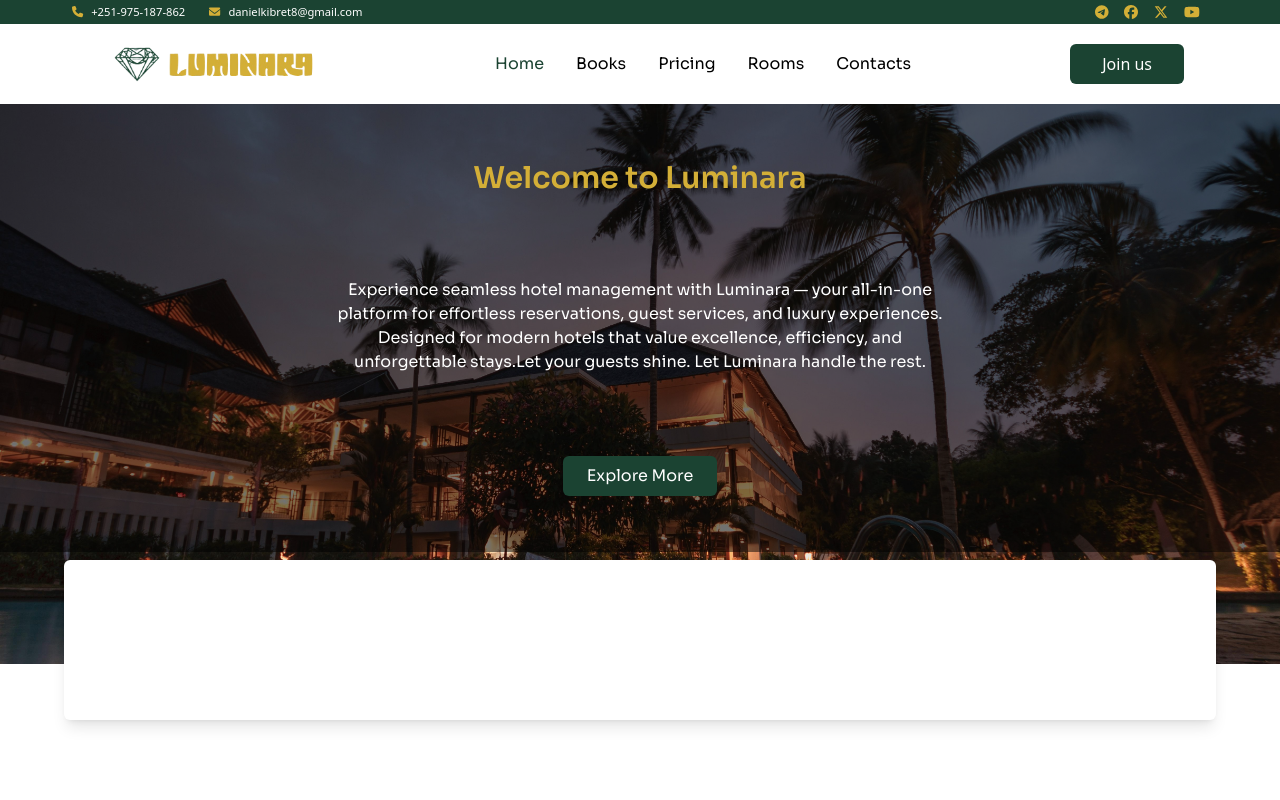
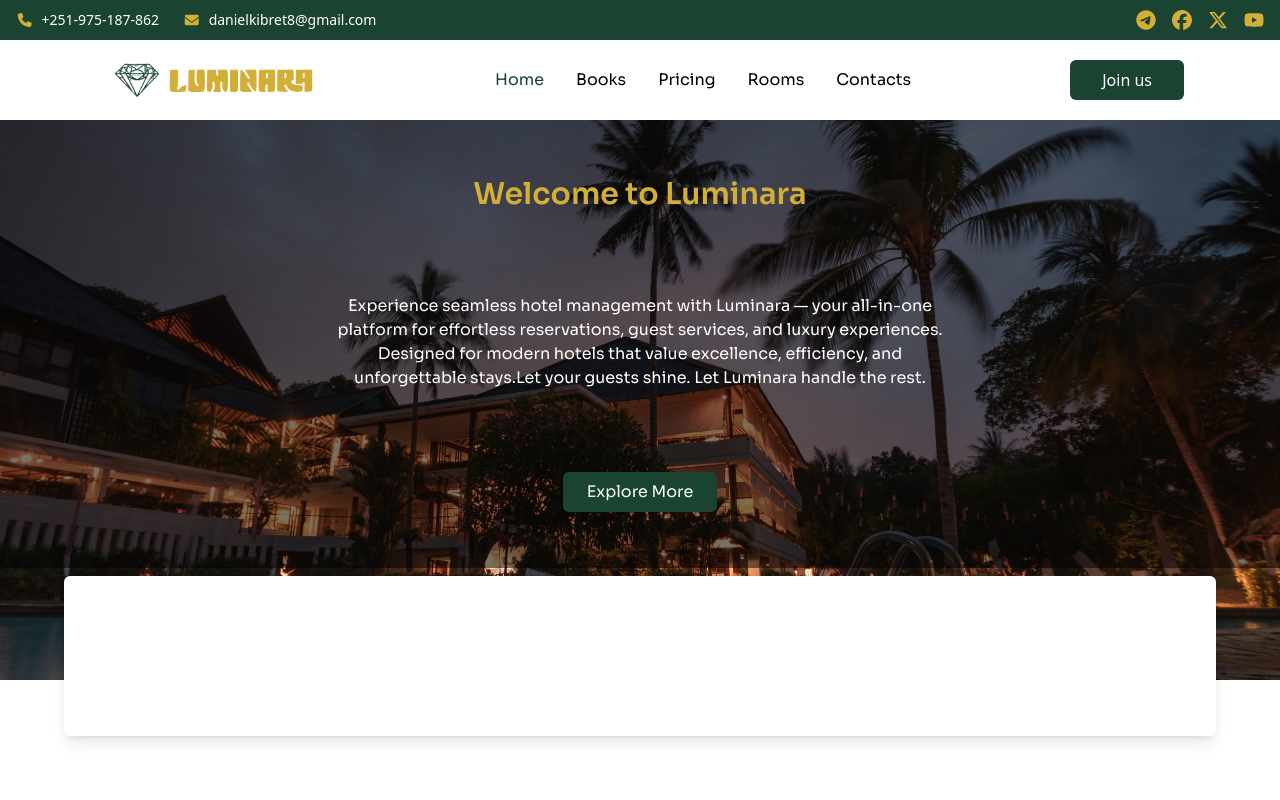
Before and after one commit to dani-dina/Hotel-Management-System-, a React (Vite) app in the folder frontend/: page / in a window 1280 px wide. Shown: the top 800 px of the page. Built offline with nearby package versions, Linux system fonts and the light colour scheme.

Commit message:
Navigation

```diff
--- a/frontend/src/components/Info.jsx
+++ b/frontend/src/components/Info.jsx
@@ -1,9 +1,5 @@
 import { FontAwesomeIcon } from '@fortawesome/react-fontawesome';
-
-// ✅ Solid icons
 import { faEnvelope, faPhone } from '@fortawesome/free-solid-svg-icons';
-
-// ✅ Brand icons
 import {
   faTelegram,
   faFacebook,
@@ -12,24 +8,68 @@ import {
 } from '@fortawesome/free-brands-svg-icons';
 
 const Info = () => {
+  const contactInfo = [
+    {
+      icon: faPhone,
+      text: '+251-975-187-862',
+      href: 'tel:+251975187862'
+    },
+    {
+      icon: faEnvelope,
+      text: 'danielkibret8@gmail.com',
+      href: 'mailto:danielkibret8@gmail.com'
+    }
+  ];
+
+  const socialMedia = [
+    { icon: faTelegram, url: 'https://t.me/' },
+    { icon: faFacebook, url: 'https://facebook.com/' },
+    { icon: faXTwitter, url: 'https://twitter.com/' },
+    { icon: faYoutube, url: 'https://youtube.com/' }
+  ];
+
   return (
-    <section className='w-full h-[3vh] bg-primary flex items-center justify-center'>
-      <div className='w-[90%] h-full flex items-center justify-between text-[0.7rem] p-2'>
-        <div className='flex gap-6'>
-          <p className='flex items-center gap-2'>
-            <FontAwesomeIcon icon={faPhone} className='text-golden' />
-            <span className='text-white'>+251-975-187-862</span>
-          </p>
-          <p className='flex items-center gap-2'>
-            <FontAwesomeIcon icon={faEnvelope} className='text-golden' />
-            <span className='text-white'>danielkibret8@gmail.com</span>
-          </p>
-        </div>
-        <div className='flex items-center'>
-          <FontAwesomeIcon icon={faTelegram} size="lg" className='text-golden mx-2' />
-          <FontAwesomeIcon icon={faFacebook} size="lg" className='text-golden mx-2' />
-          <FontAwesomeIcon icon={faXTwitter} size="lg" className='text-golden mx-2' />
-          <FontAwesomeIcon icon={faYoutube} size="lg" className='text-golden mx-2' />
+    <section className='w-full bg-primary py-2'>
+      <div className='container mx-auto px-4'>
+        <div className='flex flex-col md:flex-row items-center justify-between gap-4'>
+          {/* Contact Info - Stack on mobile */}
+          <div className='flex flex-col sm:flex-row gap-4 sm:gap-6'>
+            {contactInfo.map((item, index) => (
+              <a
+                key={index}
+                href={item.href}
+                className='flex items-center gap-2 text-white hover:text-golden transition-colors text-xs sm:text-sm'
+                aria-label={item.icon === faPhone ? 'Call us' : 'Email us'}
+              >
+                <FontAwesomeIcon
+                  icon={item.icon}
+                  className='text-golden'
+                  fixedWidth
+                />
+                <span>{item.text}</span>
+              </a>
+            ))}
+          </div>
+
+          {/* Social Media - Center on mobile */}
+          <div className='flex items-center justify-center md:justify-end gap-3 sm:gap-4'>
+            {socialMedia.map((social, index) => (
+              <a
+                key={index}
+                href={social.url}
+                target='_blank'
+                rel='noopener noreferrer'
+                className='text-golden hover:text-white transition-colors'
+                aria-label={`Follow us on ${social.icon.iconName}`}
+              >
+                <FontAwesomeIcon
+                  icon={social.icon}
+                  size='lg'
+                  className='w-4 h-4 sm:w-5 sm:h-5'
+                />
+              </a>
+            ))}
+          </div>
         </div>
       </div>
     </section>
```
